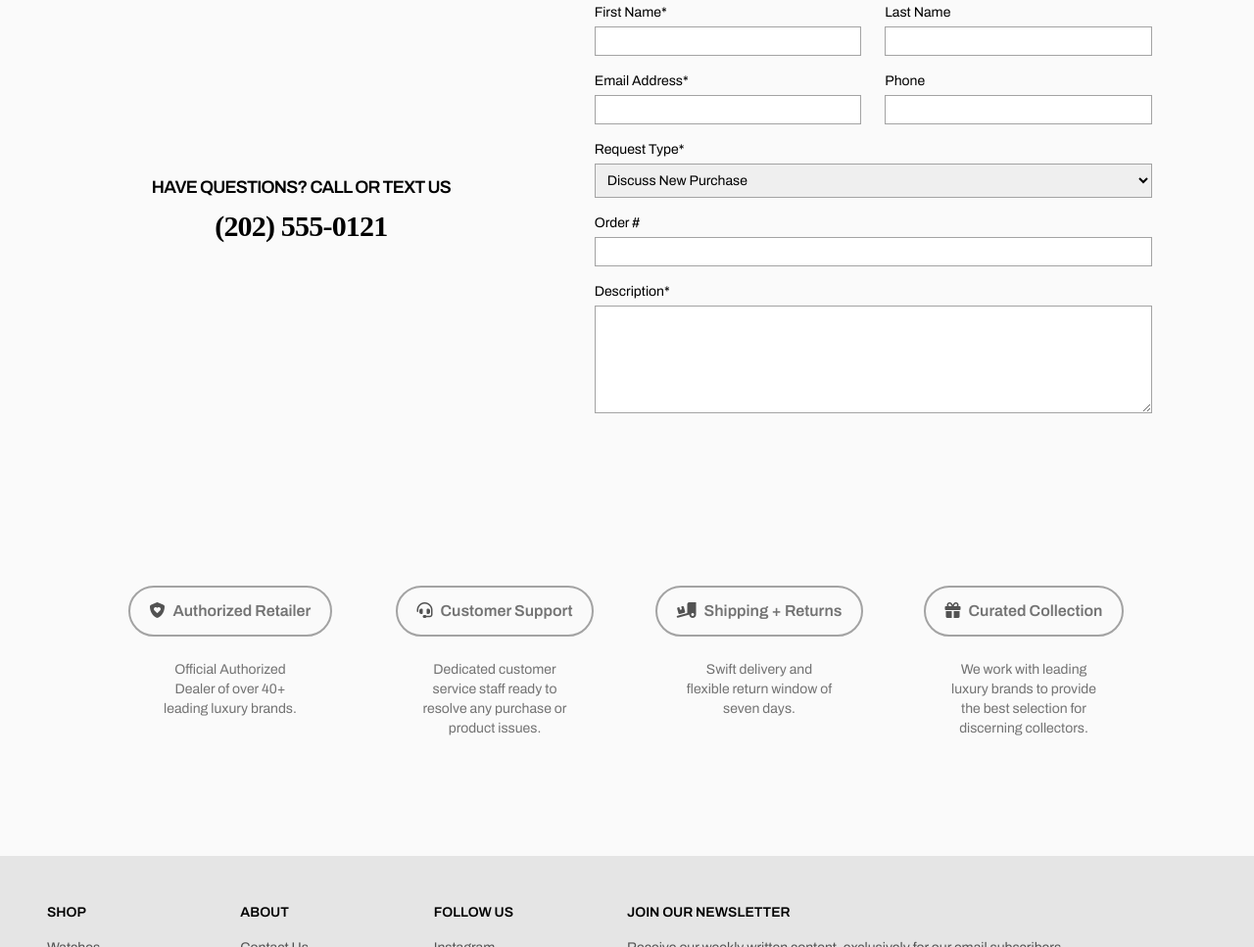
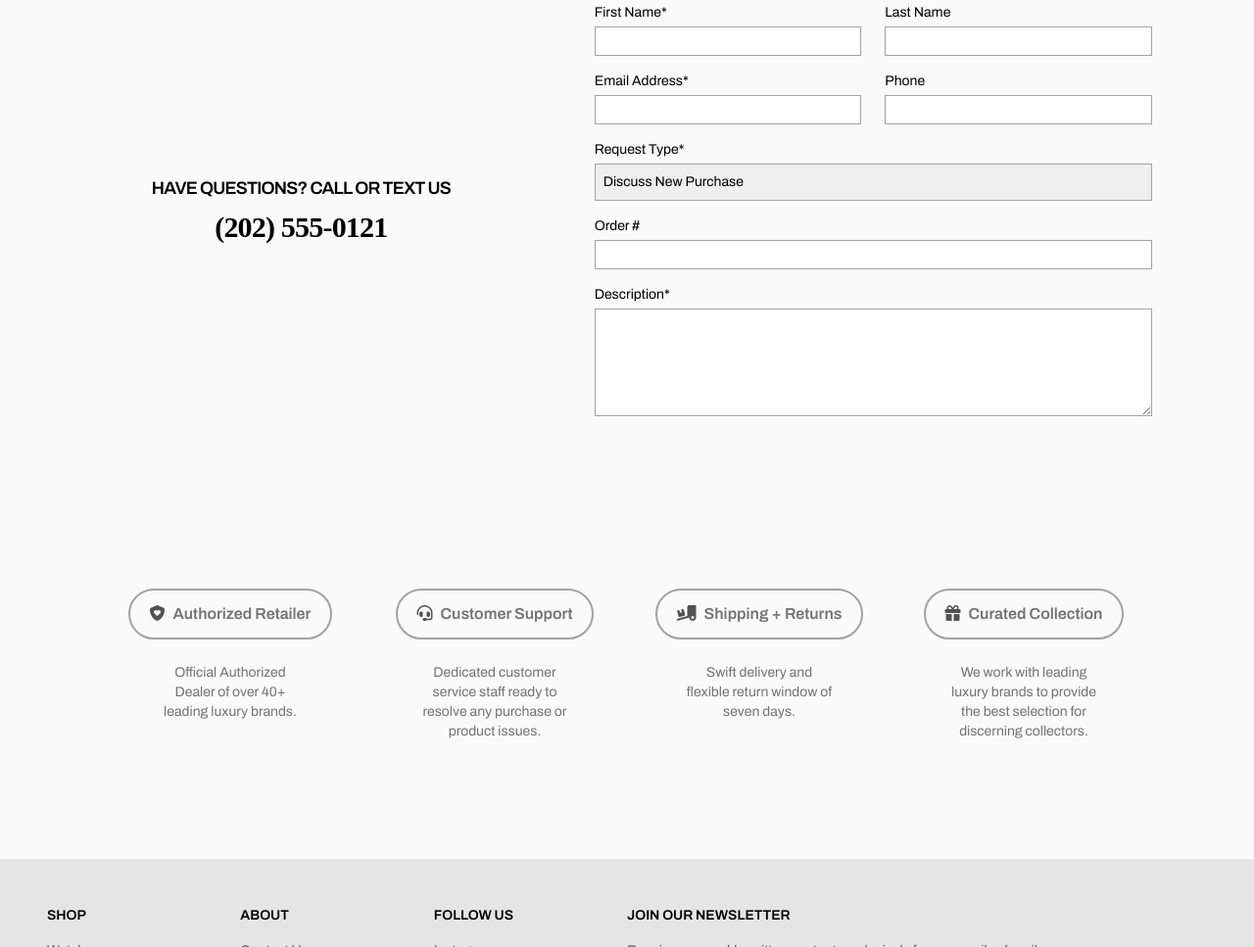
Before and after one commit to plumsily/watch-storefront, a website: page index.html in a window 1280 px wide. Shown: the part 4825-5792 px from the top of the page at 98% size. Drawn offline with Linux system fonts and the light colour scheme; a web font is replaced by a local one.

Commit message:
updated form to match on ios

```diff
--- a/index.html
+++ b/index.html
@@ -427,7 +427,7 @@
                 name="request"
                 id="request"
                 required
-                class="dark:bg-neutral-800 dark:focus:outline-white"
+                class="dark:bg-neutral-800 dark:focus:outline-white w-full"
               >
                 <option value="discuss">Discuss New Purchase</option>
                 <option value="help">Help With Existing Order</option>
--- a/src/css/main.css
+++ b/src/css/main.css
@@ -356,7 +356,8 @@ form div {
   }
 }
 
-input {
+input,
+select {
   -webkit-appearance: none;
   border-radius: 0;
 }
```
Also changed, not shown: dist/output.css.
